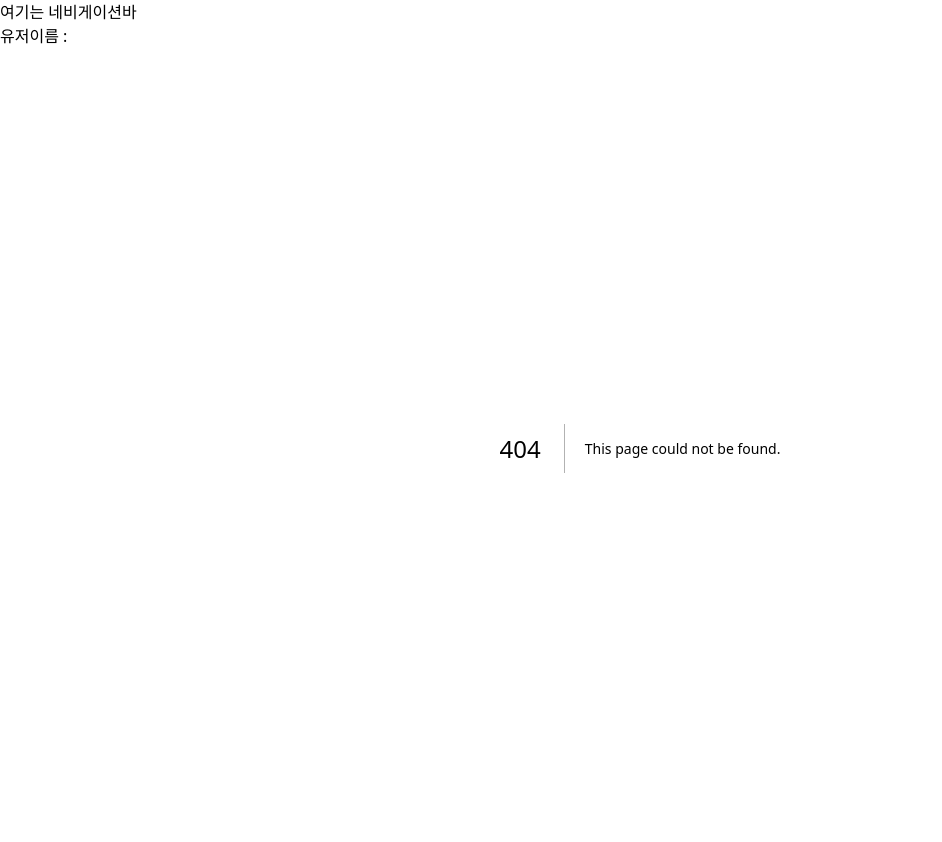
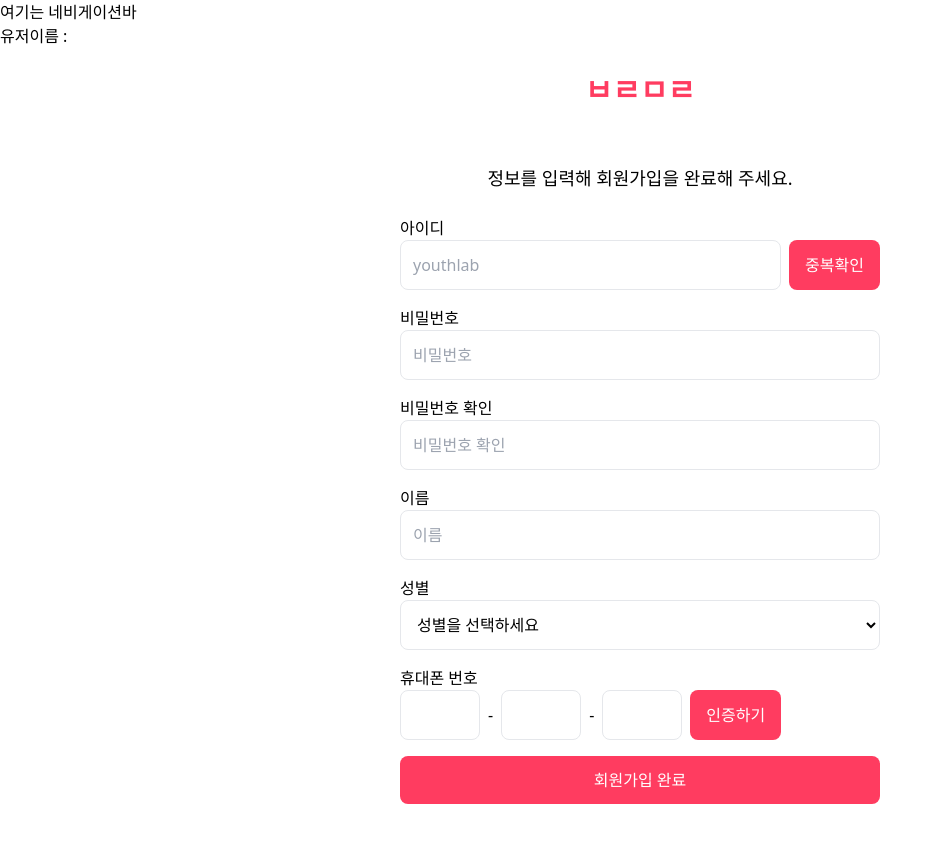
Before and after one commit to kojesung/Next_OAuth, a Next.js app: page /sign-up in a window 1280 px wide. Before the commit this address had no page. Shown: the top 842 px of the page, without its empty margins (0-942 px from the left). Built offline with nearby package versions, Linux system fonts and the light colour scheme.

Commit message:
회원가입 UI

```diff
--- /dev/null
+++ b/src/app/sign-up/page.tsx
@@ -0,0 +1,123 @@
+'use client';
+
+import { SubmitErrorHandler, SubmitHandler, useForm } from 'react-hook-form';
+
+interface SignUpForm {
+    id: string;
+    password: string;
+    passwordCheck: string;
+    name: string;
+    gender: string;
+    birthDate: string;
+    email: string;
+    phone1: string;
+    phone2: string;
+    phone3: string;
+    confirmCode: string;
+}
+
+export default function SignUp() {
+    const { register, handleSubmit } = useForm<SignUpForm>();
+    const onValid: SubmitHandler<SignUpForm> = (data) => {
+        console.log(data);
+    };
+
+    const onInValid: SubmitErrorHandler<SignUpForm> = (errors) => {
+        console.log(errors);
+    };
+    return (
+        <div className="max-w-xl mx-auto p-6 space-y-8">
+            <h1 className="text-[#ff3c60] text-3xl font-extrabold text-center">ㅂㄹㅁㄹ</h1>
+            <div className="bg-white rounded-lg p-6">
+                <h2 className="text-lg mb-6 text-center">정보를 입력해 회원가입을 완료해 주세요.</h2>
+                <form className="space-y-4" onSubmit={handleSubmit(onValid, onInValid)}>
+                    <div className="relative">
+                        아이디
+                        <div className="flex gap-2">
+                            <div className="flex-grow">
+                                <input
+                                    {...register('id')}
+                                    type="text"
+                                    placeholder="youthlab"
+                                    className="w-full p-3 border rounded-lg"
+                                />
+                            </div>
+                            <button className="bg-[#ff3c60] text-white px-4 py-2 rounded-lg">중복확인</button>
+                        </div>
+                    </div>
+                    <div>
+                        비밀번호
+                        <input
+                            {...register('password')}
+                            type="password"
+                            placeholder="비밀번호"
+                            className="w-full p-3 border rounded-lg"
+                        />
+                    </div>
+                    <div>
+                        {' '}
+                        비밀번호 확인
+                        <input
+                            {...register('passwordCheck')}
+                            type="password"
+                            placeholder="비밀번호 확인"
+                            className="w-full p-3 border rounded-lg"
+                        />
+                    </div>
+                    <div>
+                        이름
+                        <input
+                            {...register('name')}
+                            type="text"
+                            placeholder="이름"
+                            className="w-full p-3 border rounded-lg"
+                        />
+                    </div>
+                    <div className=" gap-4 w-full">
+                        성별
+                        <select
+                            {...register('gender')}
+                            className="w-full p-3 border rounded-lg bg-white"
+                            defaultValue=""
+                        >
+                            <option value="" disabled>
+                                성별을 선택하세요
+                            </option>
+                            <option value="female">여성</option>
+                            <option value="male">남성</option>
+                        </select>
+                    </div>
+                    <div className=" gap-2">
+                        휴대폰 번호
+                        <div className="flex gap-2">
+                            <input
+                                {...register('phone1')}
+                                type="text"
+                                maxLength={3}
+                                className="w-20 p-3 border rounded-lg"
+                            />
+                            <span className="flex items-center">-</span>
+                            <input
+                                {...register('phone2')}
+                                type="text"
+                                maxLength={4}
+                                className="w-20 p-3 border rounded-lg"
+                            />
+                            <span className="flex items-center">-</span>
+                            <input
+                                {...register('phone3')}
+                                type="text"
+                                maxLength={4}
+                                className="w-20 p-3 border rounded-lg"
+                            />
+                            <button className="bg-[#ff3c60] text-white px-4 py-2 rounded-lg">인증하기</button>
+                        </div>
+                    </div>
+                    <button type="submit" className="w-full bg-[#ff3c60] text-white p-3 rounded-lg mt-6">
+                        회원가입 완료
+                    </button>
+                </form>
+            </div>
+        </div>
+    );
+}
```
